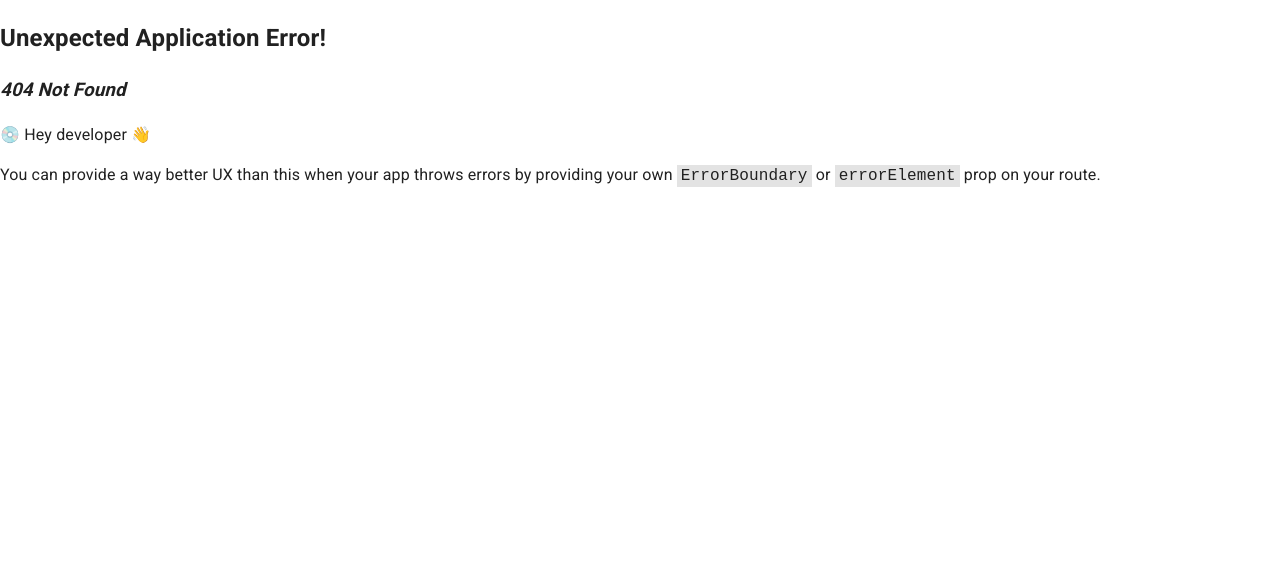
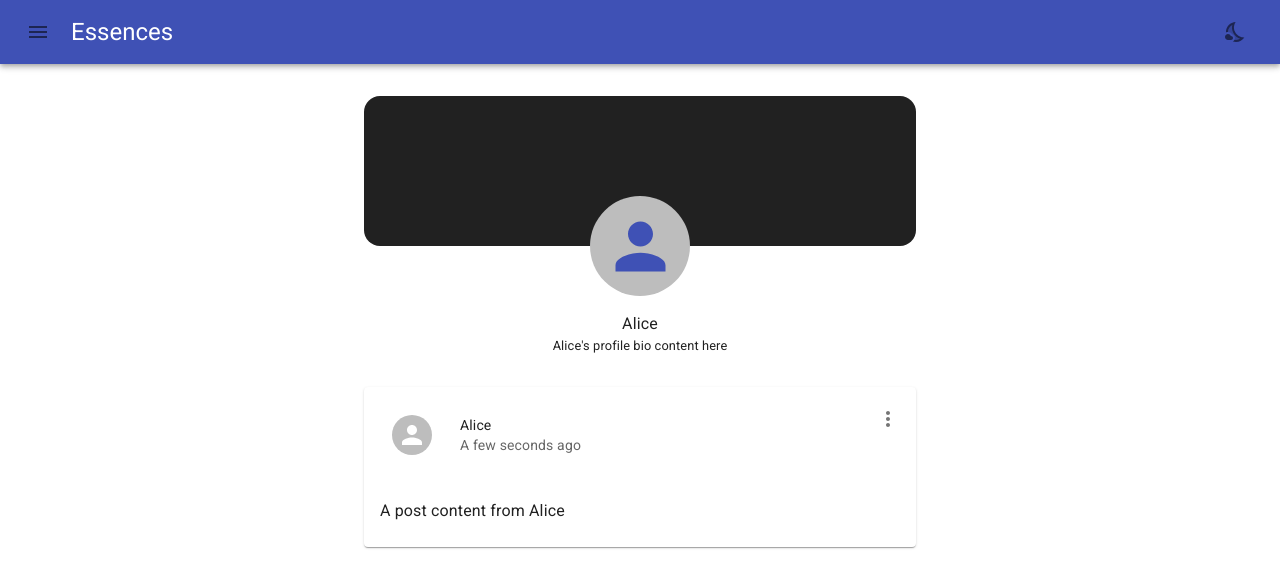
Before and after one commit to HninWuttYi13/social-media, a React (Vite) app in the folder social-media/: page /profile/1 in a window 1280 px wide. Before the commit this address had no page. Shown: the top 588 px of the page. Built offline with nearby package versions, Linux system fonts and the light colour scheme; a web font is replaced by a local one.

Commit message:
creating profile page

```diff
--- /dev/null
+++ b/social-media/src/Pages/Profile.jsx
@@ -0,0 +1,36 @@
+import {Avatar, Box, Typography} from '@mui/material';
+import { indigo } from '@mui/material/colors';
+import Item from '../components/Item';
+
+const Profile = () => {
+  return (
+    <Box>
+      <Box sx={{ height: 150, borderRadius: 4, bgcolor: "text.primary" }}></Box>
+      <Box
+        sx={{
+          mb: 4,
+          marginTop: "-50px",
+          display: "flex",
+          flexDirection: "column",
+          alignItems: "center",
+        }}
+      >
+        <Avatar sx={{ width: 100, height: 100, color: indigo[500] }} />
+        <Typography sx={{marginTop: 2}}>Alice</Typography>
+        <Typography sx={{ fontSize: "0.8em", color: "text.fade" }}>
+          Alice's profile bio content here
+        </Typography>
+      </Box>
+      <Item
+        sx={{ marginTop: 5 }}
+        item={{
+          id: 1,
+          content: "A post content from Alice",
+          name: "Alice",
+        }}
+      />
+    </Box>
+  );
+}
+
+export default Profile
--- a/social-media/src/ThemedApp.jsx
+++ b/social-media/src/ThemedApp.jsx
@@ -6,6 +6,7 @@ import {posts as InitialPosts} from "./data";
 import Template from './Template';
 import Home from "./Pages/Home"
 import AddPost from './Pages/AddPost';
+import Profile from './Pages/Profile';
 const AppContext = createContext();
 export function useApp(){
     return useContext(AppContext);
@@ -22,6 +23,10 @@ const router = createBrowserRouter([
         {
             path: "/addpost",
             element: <AddPost/>
+        },
+        {
+          path: "/profile/:id",
+          element: <Profile/>
         }
     ]
   },
--- a/social-media/src/components/AppDrawer.jsx
+++ b/social-media/src/components/AppDrawer.jsx
@@ -74,7 +74,7 @@ const AppDrawer = () => {
           {auth && (
             <>
               <ListItem>
-                <ListItemButton>
+                <ListItemButton onClick={()=> navigate("/profile/1")}>
                   <ListItemIcon>
                     <ProfileIcon sx={{ color: "text" }} />
                   </ListItemIcon>
```
